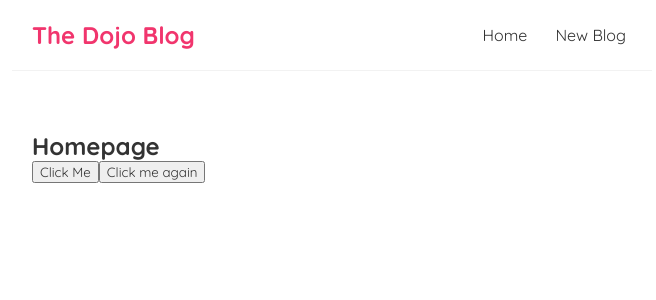
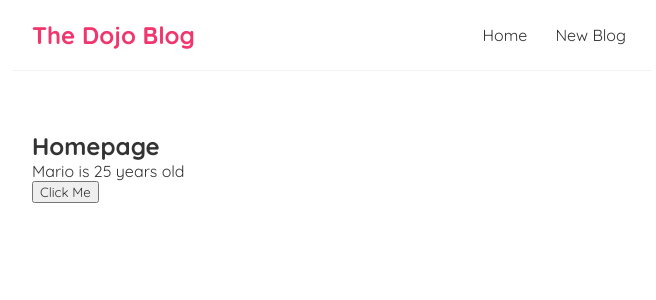
Before and after one commit to ibotchori/dojo-blog-react, a React (Create React App) app: page / in a window 1280 px wide. Shown: the top 300 px of the page, without its empty margins (308-964 px from the left). Built offline with nearby package versions, Linux system fonts and the light colour scheme.

Commit message:
Using State (useState hook)

```diff
--- a/src/Home.js
+++ b/src/Home.js
@@ -1,19 +1,23 @@
+import { useState } from 'react'
+
 const Home = () => {
-    const handleClick = (e) => {
-        console.log("Hello React", e.target)
+
+    const [name, setName] = useState('Mario') // <-- reactive value
+    const [age, setAge] = useState(25) // <-- reactive value
+
+
+    const handleClick = () => {
+        setName('Luigi')
+        setAge(30)
     }
 
-    const handleClickAgain = (name, e) => {
-        console.log(`Hello ${name}, ${e.target}`)
-        console.log("hello " + name, e.target)
-    }
 
 
     return (
         <div className="home">
             <h2>Homepage</h2>
+            <p>{name} is {age} years old</p>
             <button onClick={handleClick}>Click Me</button>
-            <button onClick={(e) => handleClickAgain('John', e)}>Click me again</button>
         </div>
     )
 }
```
